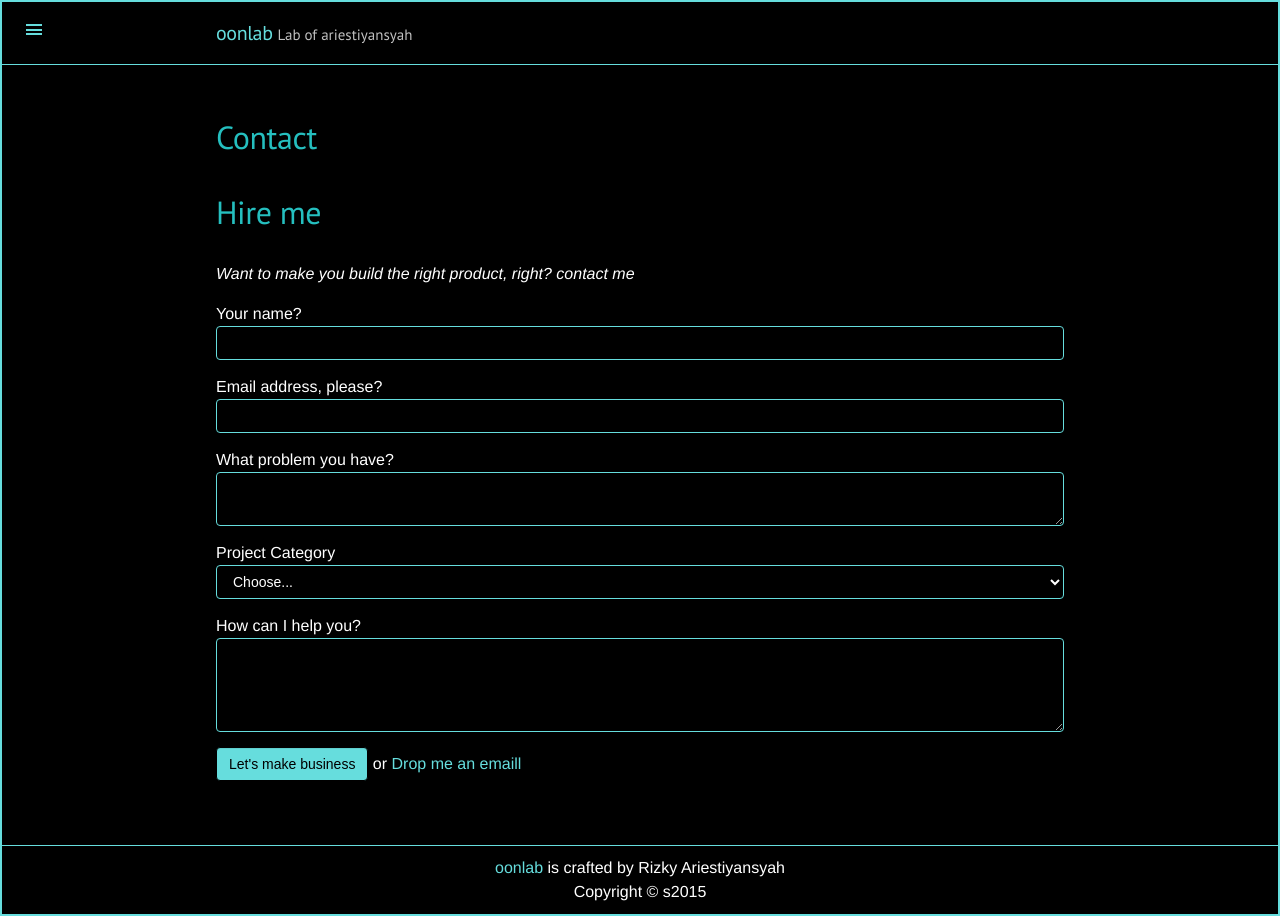
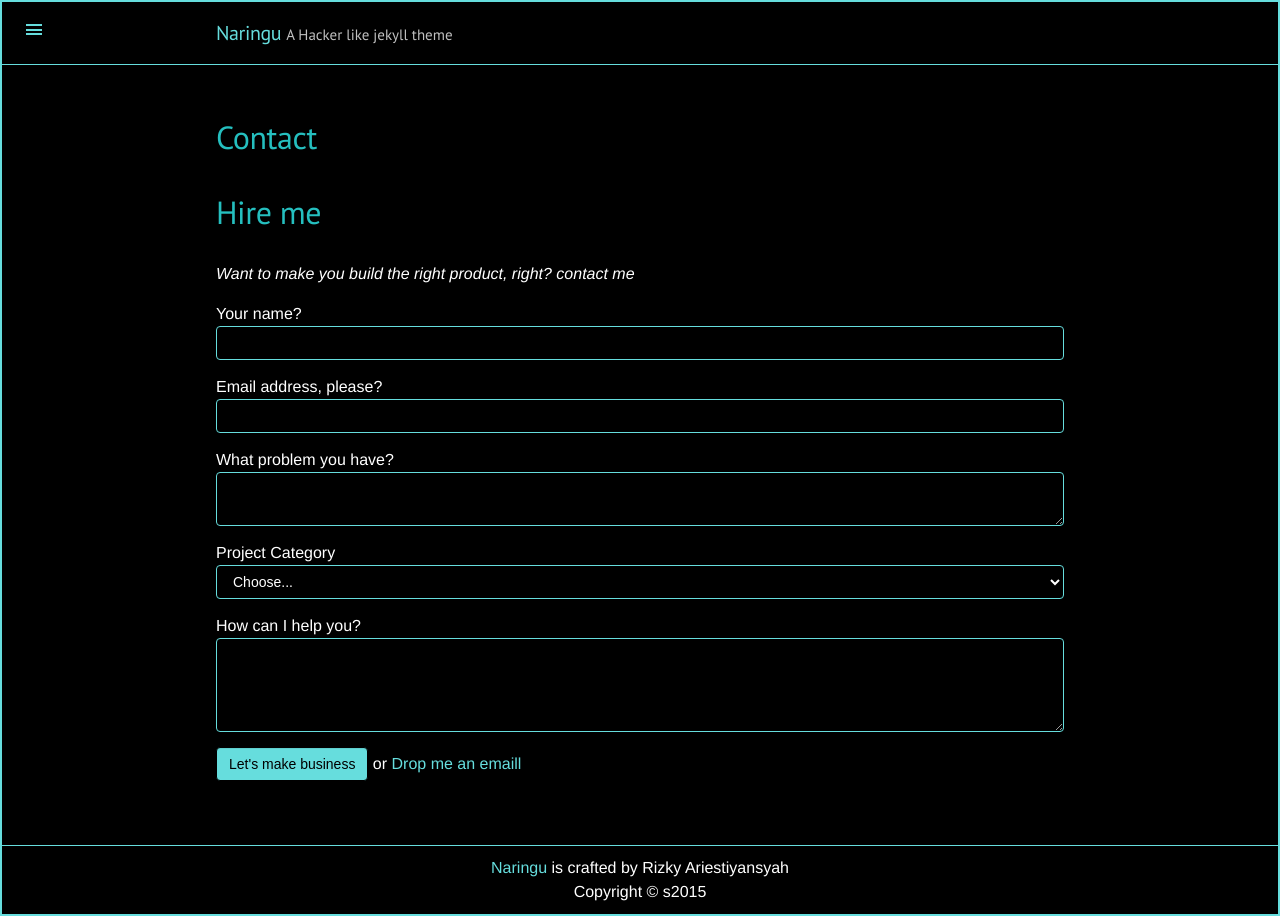
Before and after one commit to ariestiyansyah/naringu, a Jekyll site: the page built from contact/index.html, in a window 1280 px wide. Built offline with Jekyll 4.4.1, drawn with Linux system fonts in a browser that asks for light colours; Markdown is read by kramdown in place of the engine named in the settings.

Commit message:
Edit _config.yml

```diff
--- a/_config.yml
+++ b/_config.yml
@@ -9,10 +9,10 @@ permalink:           pretty
 relative_permalinks: true
 
 # Setup
-title:               oonlab
-tagline:             'Lab of ariestiyansyah'
-description:         'oonlab is crafted with <3 by ariestiyansyah, life is not about code.'
-url:                 http://oonlab.com
+title:               Naringu
+tagline:             'A Hacker like jekyll theme'
+description:         'oonlab is crafted with <3 by ariestiyansyah.'
+url:                 http://naringu.oonlab.com
 baseurl:             /
 paginate:            7
 
```
